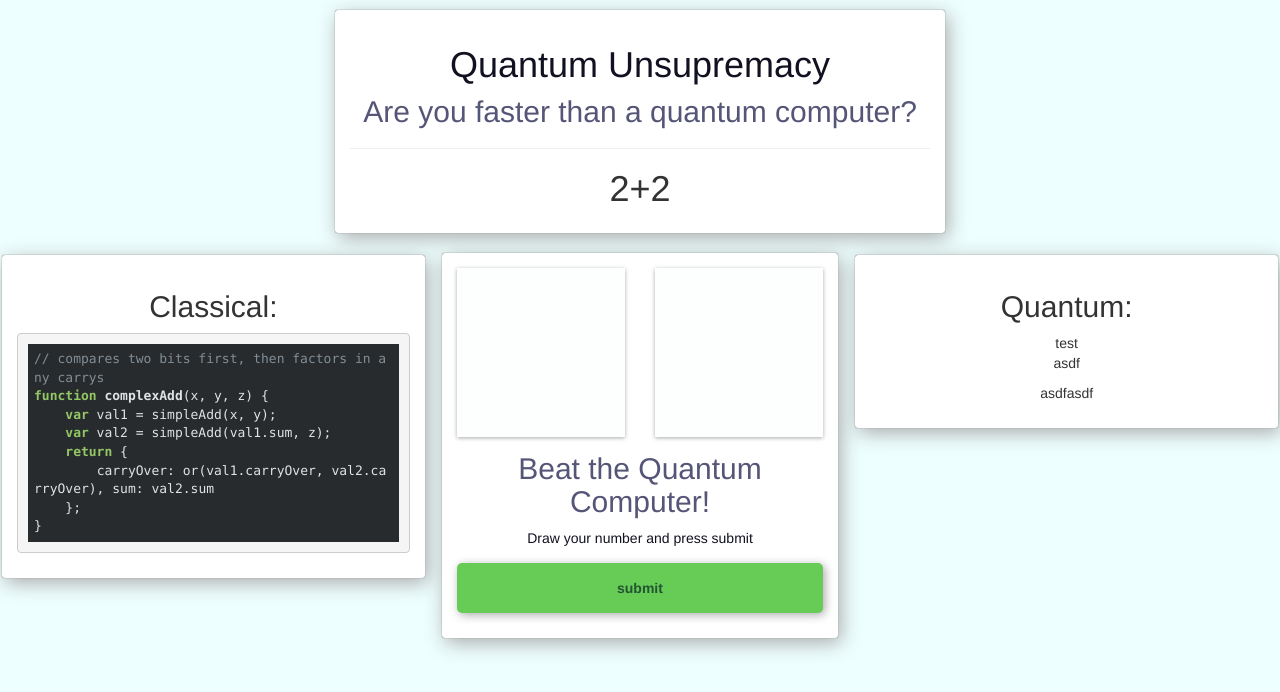
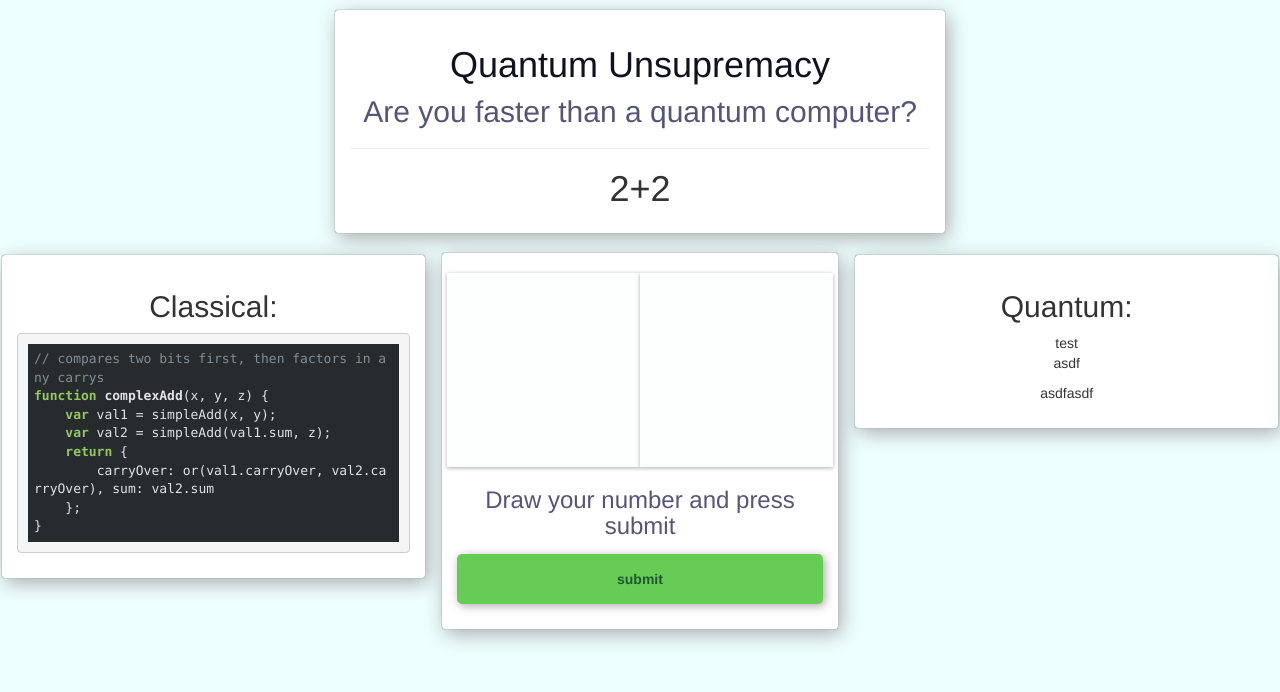
Before and after one commit to pocket-98/quantum-unsupremacy, a plain HTML site: page index.html in a window 1280 px wide. Drawn offline with Linux system fonts and the light colour scheme.

Commit message:
style changes

```diff
--- a/index.html
+++ b/index.html
@@ -44,15 +44,14 @@ function complexAdd(x, y, z) {
         <div class="col-xs-4">
           <div class="page">
             <div class="row">
-              <div class="col-xs-6">
+              <div class="col-xs-6" style="padding:5px 0px 5px 5px">
                 <canvas class="ncanvas" id="canvas1" width="400" height="400"></canvas>
               </div>
-              <div class="col-xs-6">
+              <div class="col-xs-6" style="padding:5px 5px 5px 0px">
                 <canvas class="ncanvas" id="canvas2" width="400" height="400"></canvas>
               </div>
             </div>
-            <h2 class="title">Beat the Quantum Computer!</h2>
-            <p class="desc">Draw your number and press submit</p>
+            <h3 class="title">Draw your number and press submit</h3>
             <div id="submit" class="button">
               <div>submit</div>
             </div>
```
